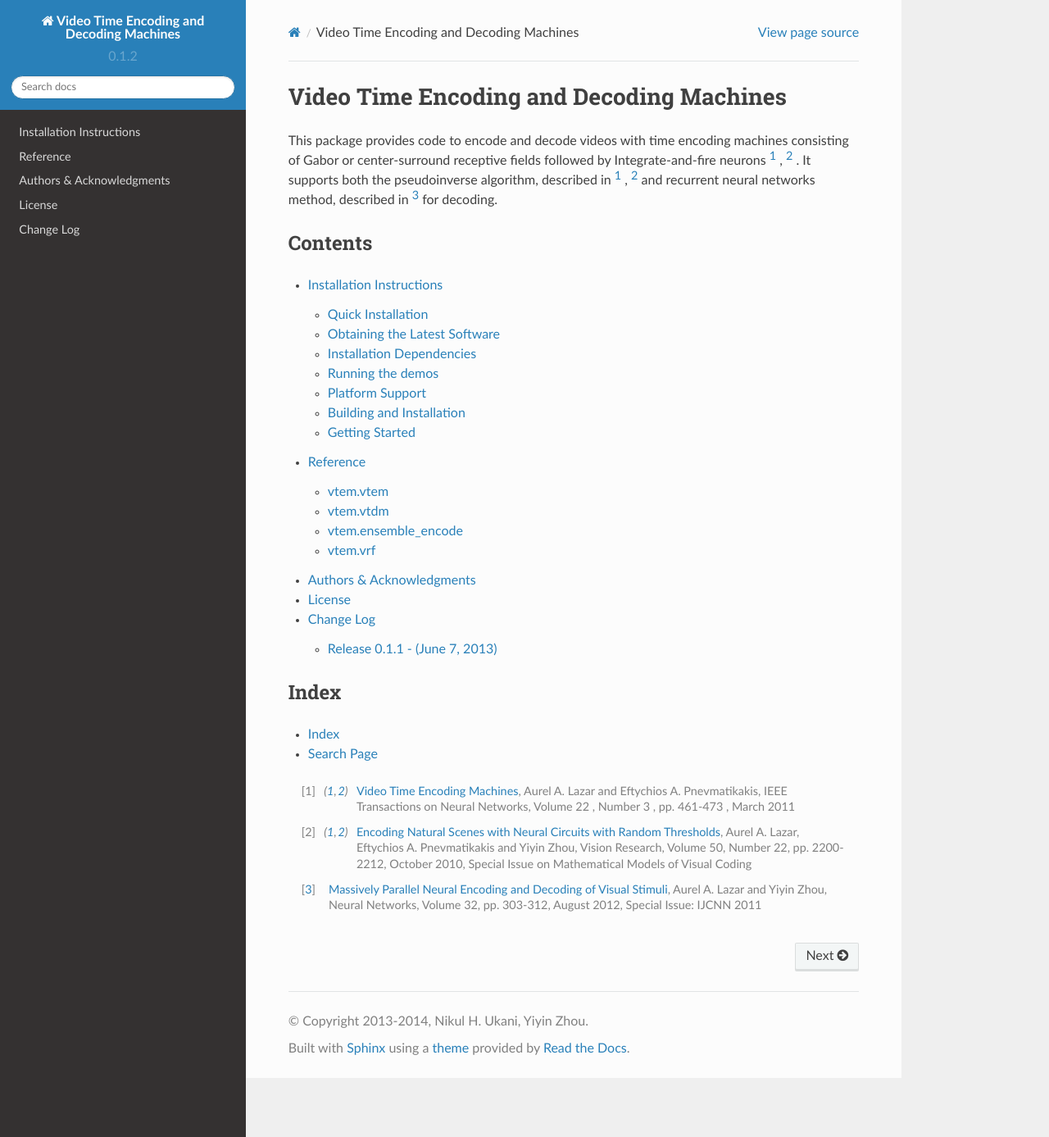
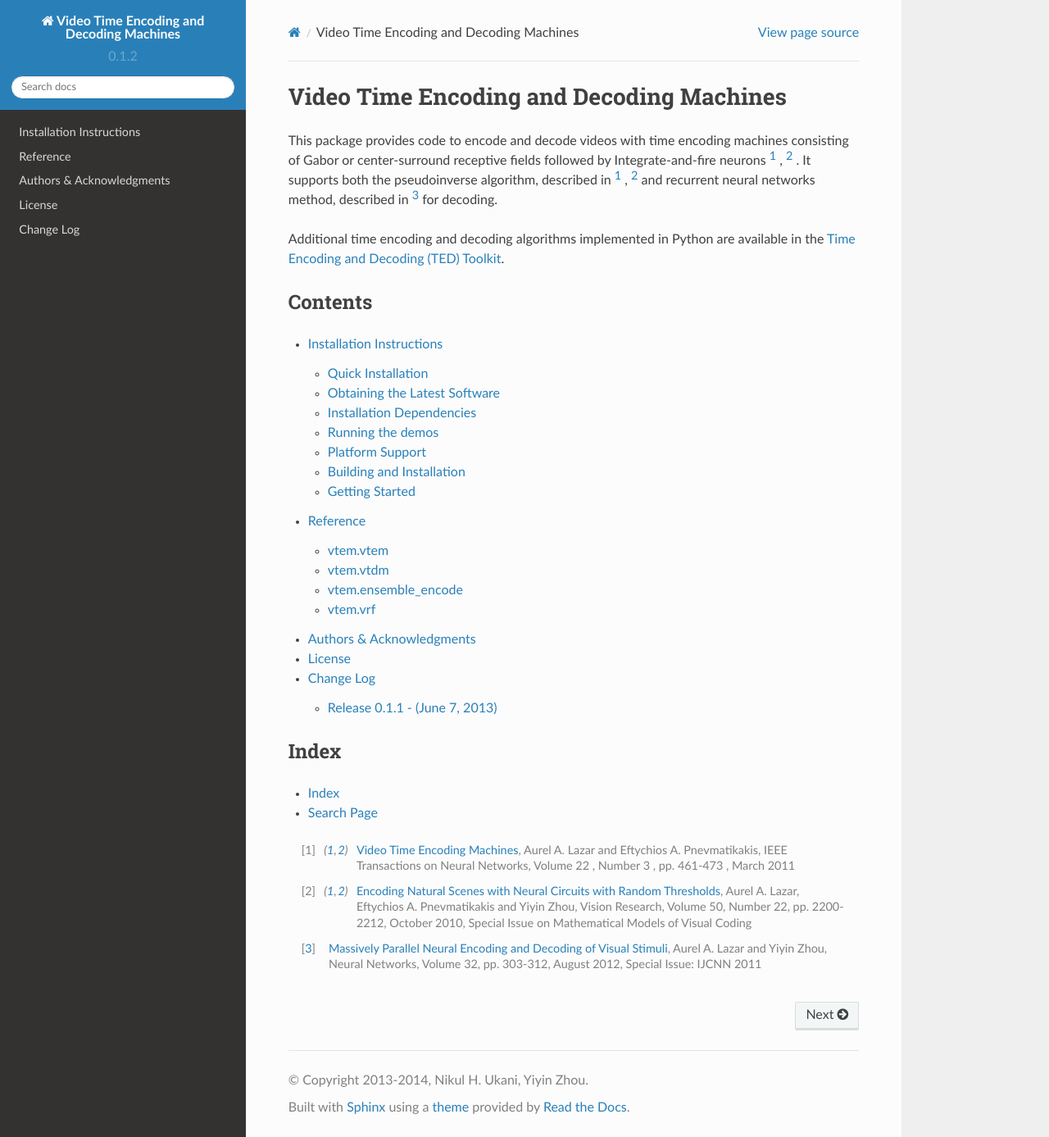
Before and after one commit to bionet/vtem, a Sphinx documentation site: the page built from docs/source/index.rst, in a window 1280 px wide and 1387 px high. Shown: the whole window at 82% size. Built offline with Sphinx 7.4.7 and the Read the Docs theme 2.0.0, drawn with Linux system fonts in a browser that asks for light colours; formulas are drawn with MathJax 3.

Commit message:
Mention TED toolkit on main docs page, fix type in installation instructions.

```diff
--- a/docs/source/index.rst
+++ b/docs/source/index.rst
@@ -8,6 +8,10 @@ time encoding machines consisting of Gabor or center-surround
 receptive fields followed by Integrate-and-fire neurons [1]_ , [2]_ .
 It supports both the pseudoinverse algorithm, described in [1]_ , [2]_ and
 recurrent neural networks method, described in [3]_ for decoding.
+
+Additional time encoding and decoding algorithms implemented in Python are
+available in the `Time Encoding and Decoding (TED) Toolkit
+<http://ted-python.rtfd.org>`_.
 
 Contents
 --------
--- a/docs/source/install.rst
+++ b/docs/source/install.rst
@@ -30,10 +30,10 @@ installed:
 * `Python <http://www.python.org>`_ 2.7 or later.
 * `setuptools <http://peak.telecommunity.com/DevCenter/setuptools>`_ 0.6c10 or later.
 * `NumPy <http://numpy.scipy.org>`_ 1.6.0 or later.
-* `Scikits.cuda <http://github.com/lebedov/scikits.cuda/>`_ 0.042 or greater
+* `CUDA SciKit <http://github.com/lebedov/scikits.cuda/>`_ 0.042 or greater
 * `PyTables <http://www.pytables.org/>`_ 2.4.0 or greater
 * `PyCUDA <http://mathema.tician.de/software/pycuda>`_ 2011.1 or later
-* `NIVIDIA CUDA Toolkit <http://www.nvidia.com/object/cuda_home_new.html>`_ 4.0 or later.
+* `NVIDIA CUDA Toolkit <http://www.nvidia.com/object/cuda_home_new.html>`_ 4.0 or later.
 
 To support reading and writing video files directly, the package requires
 
```
